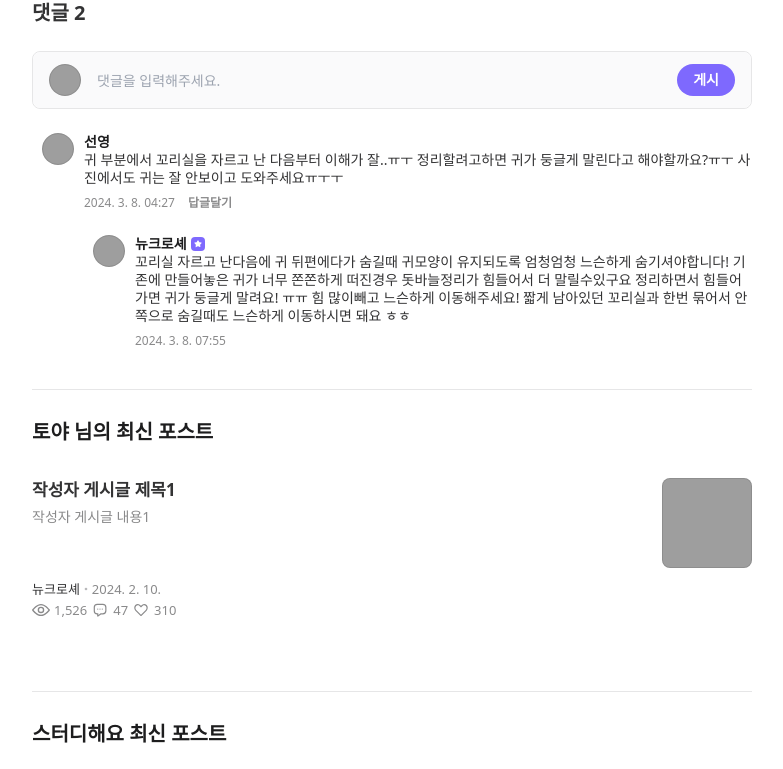
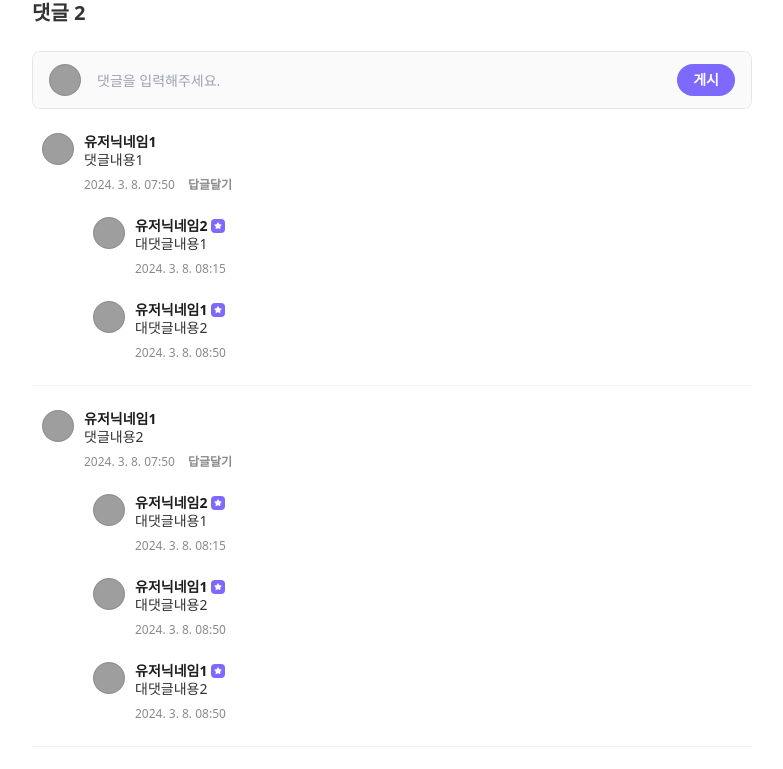
Before and after one commit to Nodepusher/PnJ, a React (Create React App) app in the folder frontend/: page /detail in a window 1280 px wide. Shown: the part 971-1740 px from the top of the page, without its empty margins (248-1031 px from the left). Built offline with nearby package versions, Linux system fonts and the light colour scheme; grey boxes are pictures that could not be loaded.

Commit message:
WritePage 컨테이너 분할 DetailPage Comment(댓글), Reply(대댓글) 데이터 임시 선언 및 각 컴포넌트 map 함수 추가

```diff
--- a/frontend/src/Components/Detail/CommentComponent.jsx
+++ b/frontend/src/Components/Detail/CommentComponent.jsx
@@ -23,8 +23,67 @@ const CommentComponent = () => {
         outline: 'none',
     };
 
+    const comments = [
+        {
+            id:1,
+            content:'댓글내용1',
+            userInfo:{userName:'유저닉네임1'},
+            replies: [{
+                id:1,
+                content:'대댓글내용1',
+                userInfo:{userName:'유저닉네임2'},
+                updateTime: '2024. 3. 8. 08:15'
+            },
+            {
+                id:2,
+                content:'대댓글내용2',
+                userInfo:{userName:'유저닉네임1'},
+                updateTime: '2024. 3. 8. 08:50'
+            }
+
+        ],
+            updateTime: '2024. 3. 8. 07:50'
+        },
+        {
+            id:1,
+            content:'댓글내용2',
+            userInfo:{userName:'유저닉네임1'},
+            replies: [{
+                id:1,
+                content:'대댓글내용1',
+                userInfo:{userName:'유저닉네임2'},
+                updateTime: '2024. 3. 8. 08:15'
+            },
+            {
+                id:2,
+                content:'대댓글내용2',
+                userInfo:{userName:'유저닉네임1'},
+                updateTime: '2024. 3. 8. 08:50'
+            },
+            {
+                id:2,
+                content:'대댓글내용2',
+                userInfo:{userName:'유저닉네임1'},
+                updateTime: '2024. 3. 8. 08:50'
+            }
+
+        ],
+            updateTime: '2024. 3. 8. 07:50'
+        },
+        {
+            id:3,
+            content:'댓글내용3',
+            userInfo:{userName:'유저닉네임3'},
+            replies: [
+        ],
+            updateTime: '2024. 3. 8. 07:50'
+        },
+
+    ]
+
     return (
         <ul>
+            {comments.map((comment, i)=> (
             <li className="pt-[24px] border-t-[1px] pb-[12px] last:pb-[0px] border_secondary pl-[10px] first:border-t-0">
                 <div className="flex gap-[10px]">
                     <div className="shrink-0">
@@ -57,22 +116,21 @@ const CommentComponent = () => {
                     <div className="w-full">
                         <div className="flex items-center justify-between">
                             <div className="flex items-center gap-[4px]">
-                                <div className="content_primary font_label_bold_lg">선영</div>
+                                <div className="content_primary font_label_bold_lg">{comment.userInfo.userName}</div>
                             </div>
                         </div>
                         <div className="h-[5px]"></div>
                         <div className="font_label_regular_lg whitespace-pre-wrap break-all content_secondary">
                             <p>
                                 <span>
-                                    귀 부분에서 꼬리실을 자르고 난 다음부터 이해가 잘..ㅠㅜ 정리할려고하면 귀가 둥글게
-                                    말린다고 해야할까요?ㅠㅜ 사진에서도 귀는 잘 안보이고 도와주세요ㅠㅜㅜ
+                                    {comment.content}
                                 </span>
                             </p>
                         </div>
                         <div className="h-[8px]"></div>
                         <div className="flex gap-[13px]">
                             <div className="flex items-center">
-                                <span className="content_quaternary font_label_regular_sm">2024. 3. 8. 04:27</span>
+                                <span className="content_quaternary font_label_regular_sm">{comment.updateTime}</span>
                             </div>
 
                             {replyBtn ? (
@@ -91,8 +149,9 @@ const CommentComponent = () => {
                     </div>
                 </div>
                 <div className="h-[12px]"></div>
-                <ReplyComponent props={replyBtn} StBtn={StBtn} StImg={StImg} />
+                <ReplyComponent props={replyBtn} StBtn={StBtn} StImg={StImg} replies={comment.replies}/>
             </li>
+            ))}
         </ul>
     );
 };
--- a/frontend/src/Components/Detail/ReplyComponent.jsx
+++ b/frontend/src/Components/Detail/ReplyComponent.jsx
@@ -1,13 +1,24 @@
 import React from 'react';
 import InputCommentComponent from './InputCommentComponent';
 
-const ReplyComponent = ({ props, StBtn, StImg }) => {
+const ReplyComponent = ({ props, StBtn, StImg, replies}) => {
     const replyBtn = props;
+
+    /*
+    Post 작성자의 id와 댓글 작성자의 id를 매칭하는 로직 필요
+    적절한 데이터 값을 받아오면 54번째 줄 아래와 같이 수정 필요
+    reply.userInfo.id === Post.작성자id && (별표시)
+    */
+    const isWriter = true;
+
+
     return (
         <div className="pl-[41px]">
             <div>
                 <ul>
-                    <li className="py-[12px] first:pt-[12px] border_secondary pl-[10px] first:border-t-0">
+                    {replies.map(( reply, i )=>(
+                        <li className="py-[12px] first:pt-[12px] border_secondary pl-[10px] first:border-t-0"
+                            key={i}>
                             <div className="flex gap-[10px]">
                                 <div className="shrink-0">
                                     <div>
@@ -39,8 +50,9 @@ const ReplyComponent = ({ props, StBtn, StImg }) => {
                                 <div className="w-full">
                                     <div className="flex items-center justify-between">
                                         <div className="flex items-center gap-[4px]">
-                                        <div className="content_primary font_label_bold_lg">뉴크로셰</div>
-                                        <div
+                                            <div className="content_primary font_label_bold_lg">{reply.userInfo.userName}</div>
+                                            {isWriter
+                                            && <div
                                                 className="surface_accent inline-flex h-[14px] w-[14px] items-center justify-center rounded-[4px] p-[2px]"
                                                 data-testid="creator-badge"
                                             >
@@ -52,17 +64,14 @@ const ReplyComponent = ({ props, StBtn, StImg }) => {
                                                     <path d="M5.567 1.748a.5.5 0 0 1 .866 0L7.499 3.59a.5.5 0 0 0 .329.238l2.082.445a.5.5 0 0 1 .268.823L8.754 6.681a.5.5 0 0 0-.125.386l.22 2.118a.5.5 0 0 1-.7.51L6.203 8.83a.5.5 0 0 0-.406 0l-1.946.864a.5.5 0 0 1-.7-.509l.22-2.118a.5.5 0 0 0-.125-.386L1.822 5.097a.5.5 0 0 1 .268-.823l2.082-.445a.5.5 0 0 0 .329-.238l1.066-1.843Z"></path>
                                                 </svg>
                                             </div>
+                                        }
                                         </div>
                                     </div>
                                     <div className="h-[5px]"></div>
                                     <div className="font_label_regular_lg whitespace-pre-wrap break-all content_secondary">
                                         <p>
                                             <span>
-                                            꼬리실 자르고 난다음에 귀 뒤편에다가 숨길때 귀모양이 유지되도록 엄청엄청
-                                            느슨하게 숨기셔야합니다! 기존에 만들어놓은 귀가 너무 쫀쫀하게 떠진경우
-                                            돗바늘정리가 힘들어서 더 말릴수있구요 정리하면서 힘들어가면 귀가 둥글게
-                                            말려요! ㅠㅠ 힘 많이빼고 느슨하게 이동해주세요! 짧게 남아있던 꼬리실과 한번
-                                            묶어서 안쪽으로 숨길때도 느슨하게 이동하시면 돼요 ㅎㅎ
+                                                {reply.content}
                                             </span>
                                         </p>
                                     </div>
@@ -70,13 +79,14 @@ const ReplyComponent = ({ props, StBtn, StImg }) => {
                                     <div className="flex gap-[13px]">
                                         <div className="flex items-center">
                                             <span className="content_quaternary font_label_regular_sm">
-                                            2024. 3. 8. 07:55
+                                                {reply.updateTime}
                                             </span>
                                         </div>
                                     </div>
                                 </div>
                             </div>
                         </li>
+                    ))}
                 </ul>
                 {replyBtn ? (
                     <>
--- a/frontend/src/Containers/Detail/DetailWriterPost.js
+++ b/frontend/src/Containers/Detail/DetailWriterPost.js
@@ -1,9 +1,9 @@
 import React from 'react'
+/* 이 파일은 필요 없을거같은데 */
 
 const DetailWriterPost = () => {
   return (
     <div>DetailWriterPost</div>
   )
 }
-
 export default DetailWriterPost
--- a/frontend/src/Modules/ToastUI.js
+++ b/frontend/src/Modules/ToastUI.js
@@ -14,6 +14,10 @@ const TuiEditor = ({ content = '' }) => {
         ['scrollSync'],
     ];
 
+    const TempFunction = (temp1, temp2) => {
+        console.log('토스트ui모듈에 임시함수가 있습니다.')
+        console.log(temp1, temp2)
+    }
     return (
         <>
             {editorRef.current && (
@@ -27,7 +31,7 @@ const TuiEditor = ({ content = '' }) => {
                     theme=""
                     usageStatistics={false}
                     toolbarItems={toolbarItems}
-                    hooks={addImageBlobHook:}
+                    hooks={{addImageBlobHook:TempFunction}}
                     useCommandShortcut={true}
                 />
             )}
```
Also changed, not shown: frontend/src/Containers/Write/WriteAsideContainer.js (added, +11 -0 lines), frontend/src/Containers/Write/WriteHeaderContainer.js (added, +11 -0 lines), frontend/src/Containers/Write/WritePostContainer.js (renamed from frontend/src/Containers/Write/PostWriteContainer.js). Lines whose indentation alone changed are shown as unchanged.
